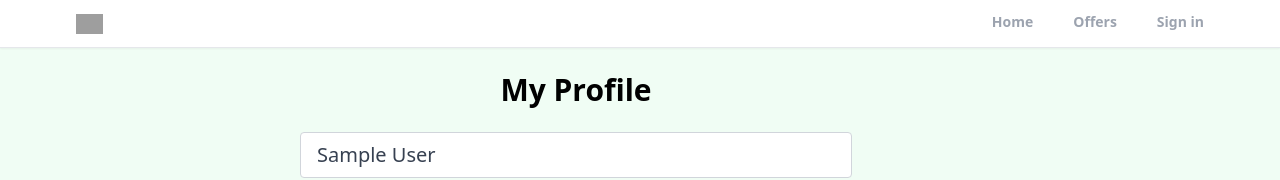
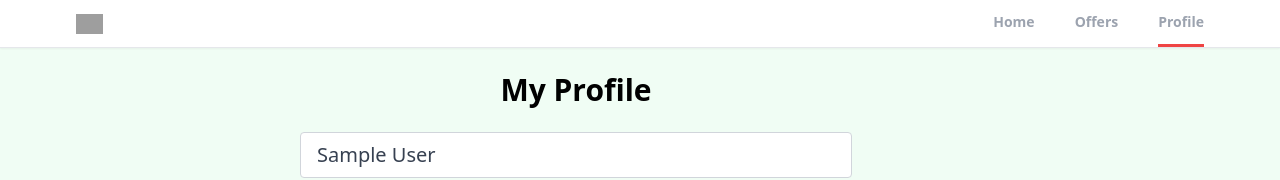
Before and after one commit to kotin-lab/realtor-react, a React (Create React App) app: page /profile in a window 1280 px wide. Shown: the top 180 px of the page. Built offline with nearby package versions, Linux system fonts and the light colour scheme; no server answers; sample sign-in values are in the browser's storage; grey boxes are pictures that could not be loaded.

Commit message:
Complete the Header component and make it dynamic

```diff
--- a/src/components/Header.jsx
+++ b/src/components/Header.jsx
@@ -1,10 +1,13 @@
 import React from 'react';
+import useAuthStatus from 'hooks/useAuthStatus';
 
 // Components
 import NavItem from './NavItem';
 import HeaderLogo from './HeaderLogo';
 
 export default function Header() {
+  const [loggedIn] = useAuthStatus();
+
   return (
     <div className='bg-white border-b shadow-sm sticky top-0 z-50'>
       <header className='flex justify-between items-center px-3 max-w-6xl mx-auto'>
@@ -26,10 +29,11 @@ export default function Header() {
               />
             </li>
             <li>
-              <NavItem
-                to={'/sign-in'}
-                text={'Sign in'}
-              />
+              {
+                loggedIn
+                  ? <NavItem to={'/profile'} text={'Profile'} />
+                  : <NavItem to={'/sign-in'} text={'Sign in'} />
+              }
             </li>
           </ul>
         </nav>
--- a/src/hooks/useAuthStatus.js
+++ b/src/hooks/useAuthStatus.js
@@ -7,13 +7,18 @@ export default function useAuthStatus() {
 
   useEffect(() => {
     const auth = getAuth();
-    onAuthStateChanged(auth, user => {
+    const unsubscribe = onAuthStateChanged(auth, user => {
       if (user) {
         setLoggedIn(true);
+      } else {
+        setLoggedIn(false);
       }
 
       setCheckingStatus(false);
     });
+
+    // Unsubscribe the Auth changed
+    return () => unsubscribe();
   }, []);
 
   return [loggedIn, checkingStatus];
--- a/src/pages/Profile.jsx
+++ b/src/pages/Profile.jsx
@@ -27,12 +27,16 @@ export default function Profile() {
   };
 
   // Handle sign out clicked
-  const handleSignOutClicked = e => {
-    // Sign out the user
-    auth.signOut();
+  const handleSignOutClicked = async e => {
+    try {
+      // Sign out the user
+      await auth.signOut();
 
-    // Redirect
-    navigate('/');
+      // Redirect
+      navigate('/');
+    } catch (error) {
+      toast.error('Something went wrong!');
+    }
   };
 
   // Submit changeDetails
```
